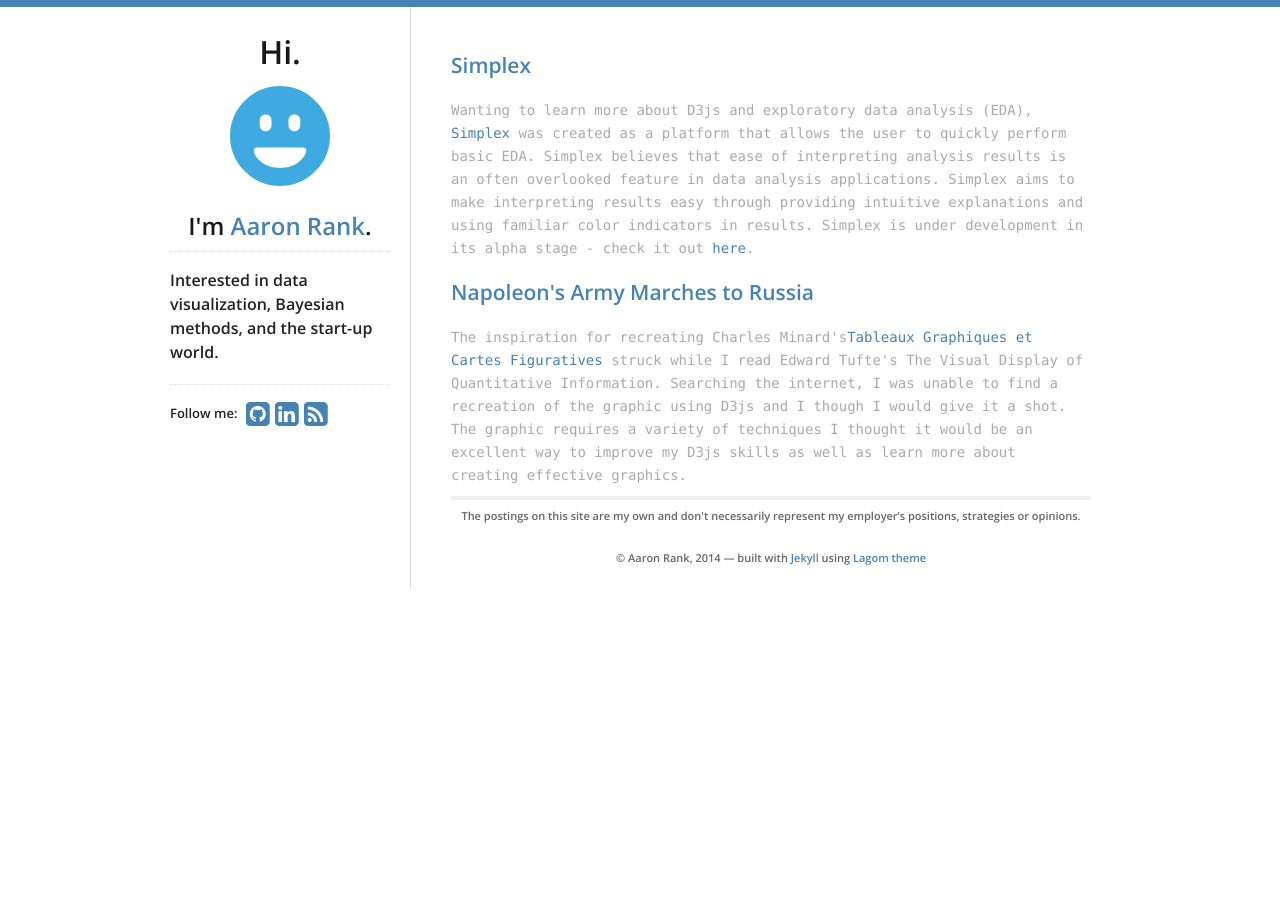
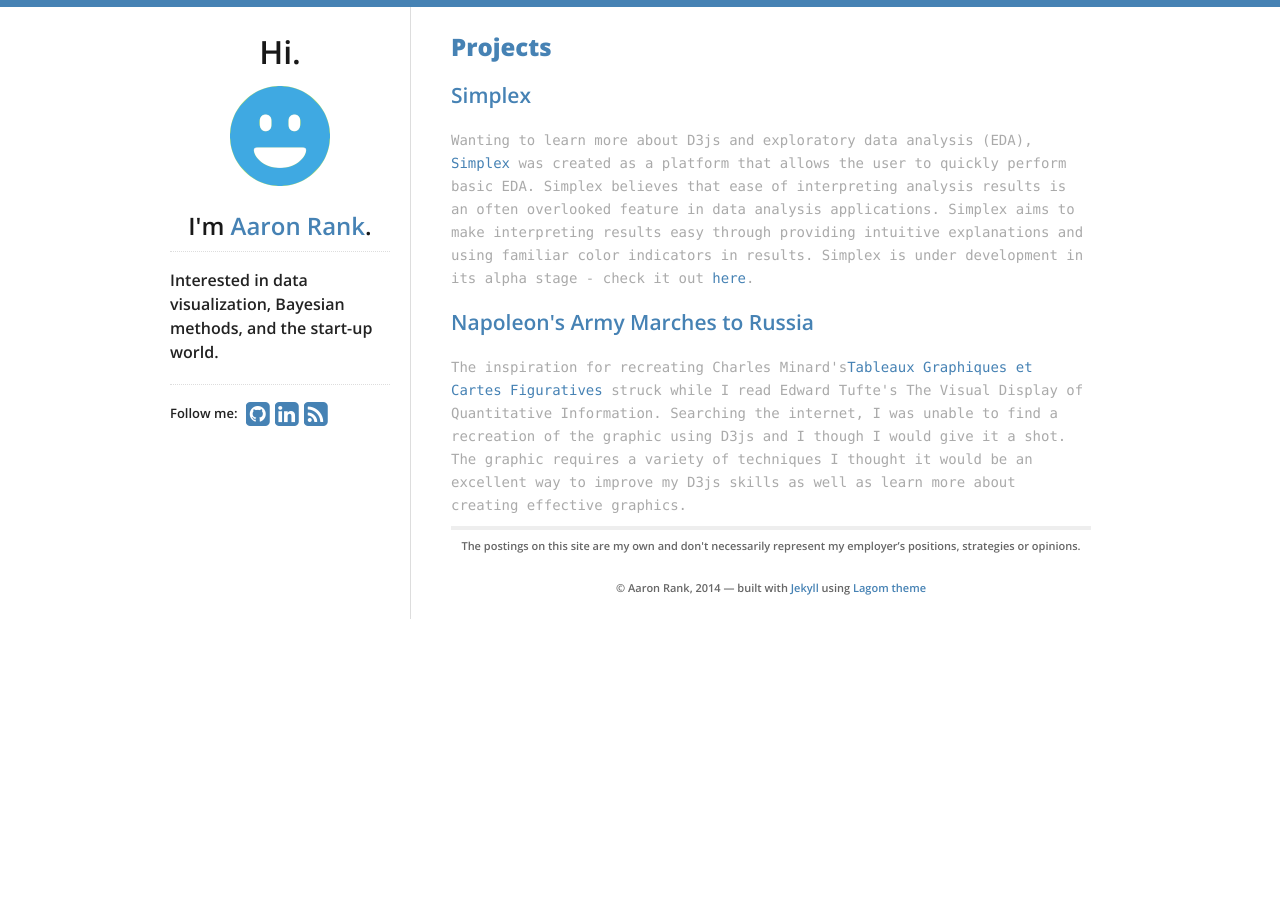
Before and after one commit to rankam/rankam.github.io, a Jekyll site: the page built from index.html, in a window 1280 px wide. Built offline with Jekyll 4.4.1, drawn with Linux system fonts in a browser that asks for light colours; nearby versions of some CDN libraries.

Commit message:
updated homepage

```diff
--- a/index.html
+++ b/index.html
@@ -4,6 +4,7 @@ title: Blog Posts
 ---
 
 <div id="home">
+	<h2 style="font-weight:bold">Projects</h2>
   <h3><i class="icon-bookmark"></i><a href="simplexa.herokuapp.com/index"> Simplex</a></h3>
   <ul id="blog-posts" class="posts">
           <li><span>Wanting to learn more about D3js and exploratory data analysis (EDA), <a href="simplexa.herokuapp.com/index">Simplex</a> was created as a platform that allows the user to quickly perform basic EDA. Simplex believes that ease of interpreting analysis results is an often overlooked feature in data analysis applications. Simplex aims to make interpreting results easy through providing intuitive explanations and using familiar color indicators in results. Simplex is under development in its alpha stage - check it out <a href="simplexa.herokuapp.com/index">here</a>. </li>
```
